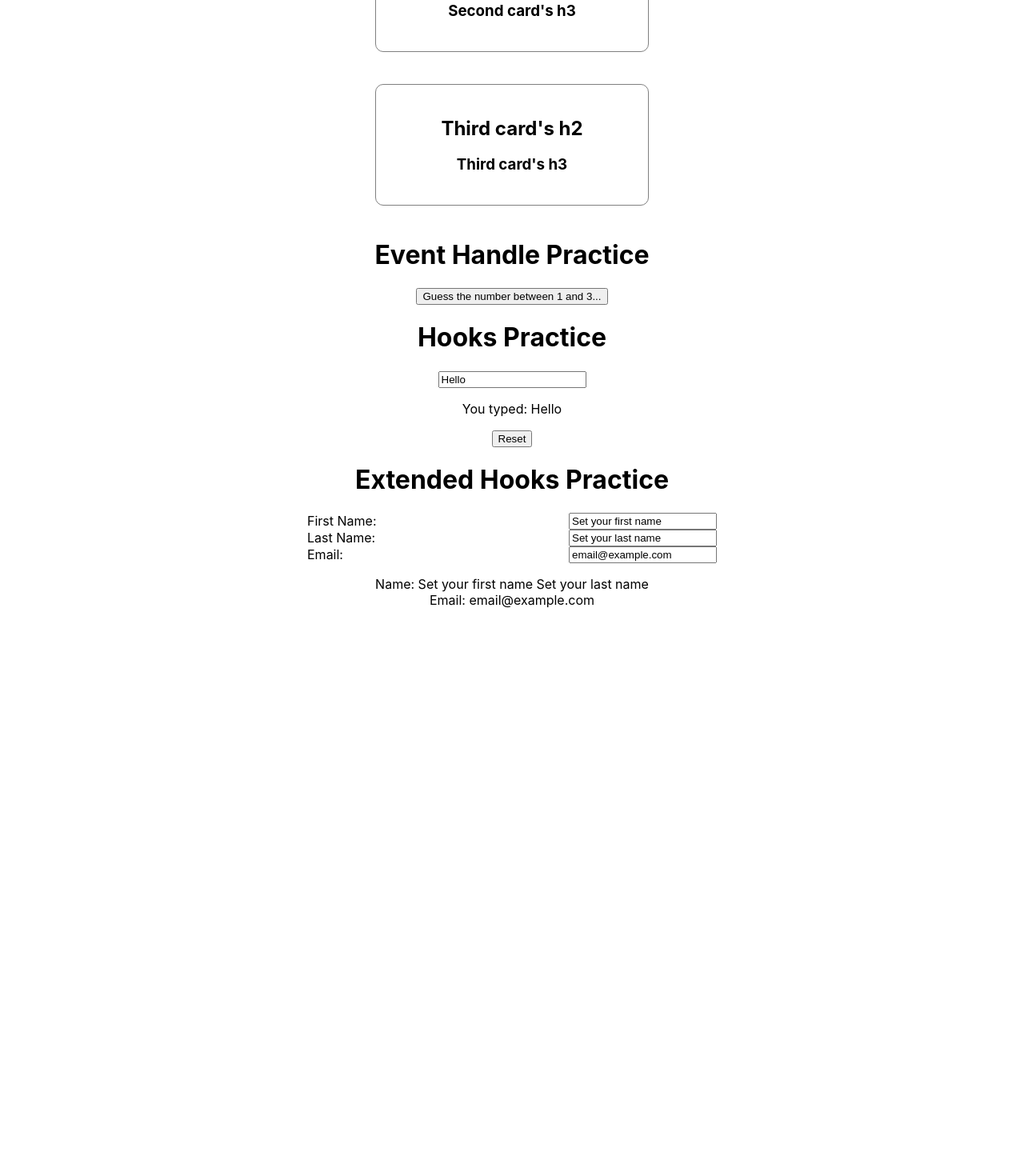
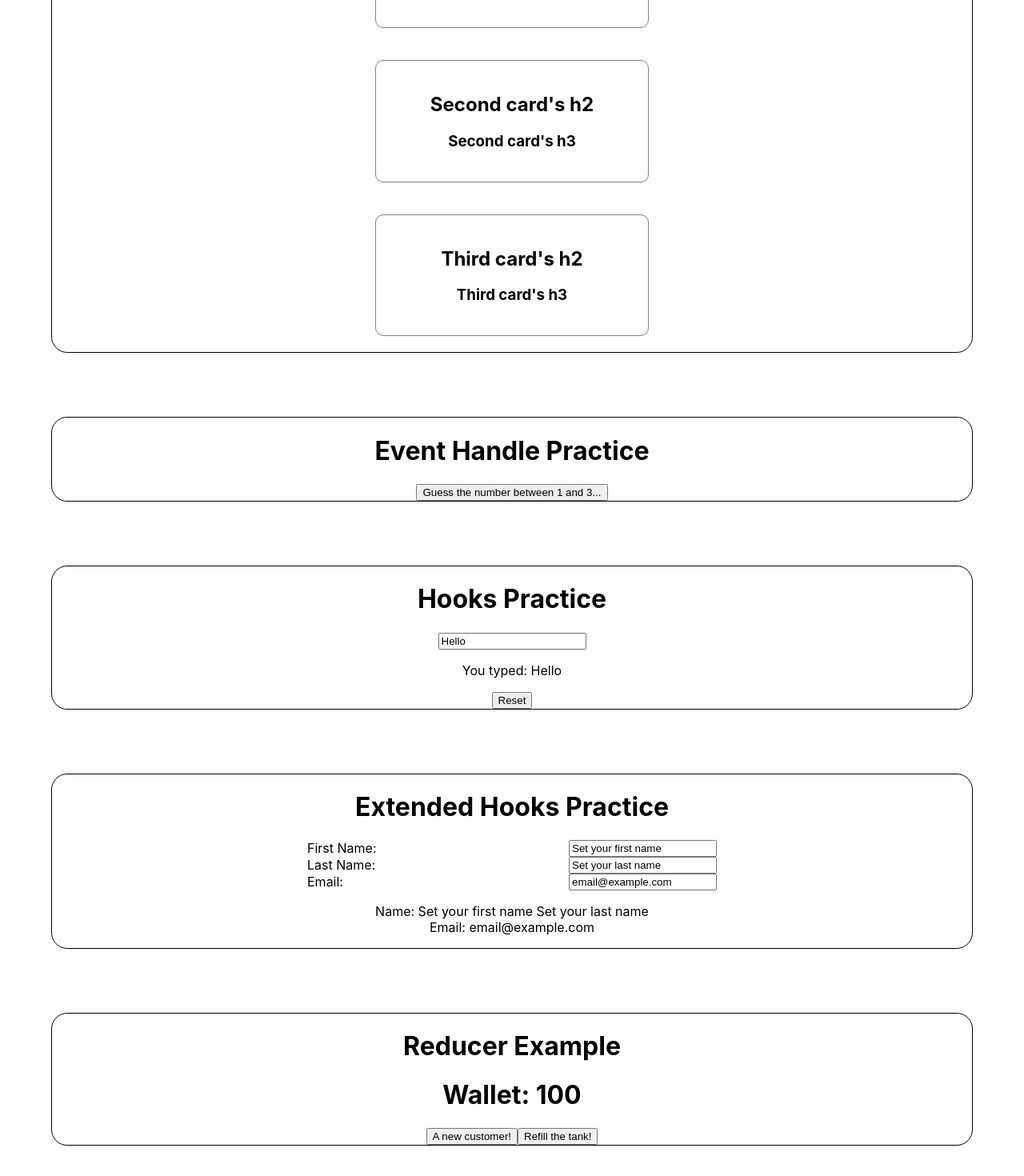
Before and after one commit to Carlosmcms/Meta-Frontend-Developer, a React (Create React App) app in the folder 5. React Basics/first-app/: page / in a window 1280 px wide. Shown: the part 562-2032 px from the top of the page at 80% size. Before the commit the page ends 1338 px from the top, so only its background shows below. Built offline with nearby package versions, Linux system fonts and the light colour scheme.

Commit message:
Managing State: Initial instance

```diff
--- a/5. React Basics/first-app/src/App.css
+++ b/5. React Basics/first-app/src/App.css
@@ -1,5 +1,11 @@
 .App {
   text-align: center;
+}
+
+div.component-container {
+  border: 1px solid black;
+  border-radius: 20px;
+  margin: 10vh 5vw;
 }
 
 #card-container {
--- a/5. React Basics/first-app/src/App.js
+++ b/5. React Basics/first-app/src/App.js
@@ -1,36 +1,45 @@
 import Heading from './Components/Heading.js'
-import Card from './Components/Card.js'
+import Card from './Components/Card/Card.js'
 import NumberGuess from './Components/NumberGuess.js'
 import InputComponent from './Components/InputComponent.js'
 import RegisterForm from './Components/RegisterForm.js'
+import ReducerExampleComponent from './Components/ReducerExampleComponent.js'
 
 import './App.css'
 
 const App = () => (
   <div className='App'>
-    <div id='heading-practice'>
+    <div className='component-container' id='heading-practice'>
       <h1>Heading Practice</h1>
       <Heading firstName='Bob' />
       <Heading firstName='Mary' />
     </div>
-    <div id='card-container'>
+    <div className='component-container' id='card-container'>
       <h1>Card Practice</h1>
       <Card h2="First card's h2" h3="First card's h3" />
       <Card h2="Second card's h2" h3="Second card's h3" />
       <Card h2="Third card's h2" h3="Third card's h3" />
     </div>
-    <div id='event-handle'>
+    <div className='component-container' id='event-handle'>
       <h1>Event Handle Practice</h1>
       <NumberGuess />
     </div>
-    <div>
+    <div className='component-container' id='hooks-practice'>
       <h1>Hooks Practice</h1>
       <InputComponent />
     </div>
-    <div>
+    <div className='component-container' id='extended-hooks-practice'>
       <h1>Extended Hooks Practice</h1>
       <RegisterForm />
     </div>
+    <div className='component-container' id='reducer-example'>
+      <h1>Reducer Example</h1>
+      <ReducerExampleComponent />
+    </div>
+    {/* <div className='component-container' id='use-context-example'>
+      <h1>useContext Example</h1>
+      <MealsContainer />
+    </div> */}
   </div>
 )
 
--- /dev/null
+++ b/5. React Basics/first-app/src/Components/ReducerExampleComponent.js
@@ -0,0 +1,25 @@
+import { useReducer } from 'react'
+
+const reducer = (state, action) => {
+  if (action.type === 'ride') return { money: state.money + 10 }
+  if (action.type === 'fuel') return { money: state.money - 50 }
+  return new Error()
+}
+
+// function ReducerExampleComponent() {
+const ReducerExampleComponent = () => {
+  const initialState = { money: 100 }
+  const [state, dispatch] = useReducer(reducer, initialState)
+
+  return (
+    <div className='reducer-example'>
+      <h1>Wallet: {state.money}</h1>
+      <div>
+        <button onClick={() => dispatch({ type: 'ride' })}>A new customer!</button>
+        <button onClick={() => dispatch({ type: 'fuel' })}>Refill the tank!</button>
+      </div>
+    </div>
+  )
+}
+
+export default ReducerExampleComponent
--- /dev/null
+++ b/5. React Basics/first-app/src/Exercises/Managing-State/FruitsCounter.js
@@ -0,0 +1,3 @@
+const FruitsCounter = () => (<h2>Total fruits: 2</h2>)
+
+export default FruitsCounter
```
Also changed, not shown: 5. React Basics/first-app/src/Components/ContextExample/Counter.js (added, +13 -0 lines), 5. React Basics/first-app/src/Components/ContextExample/MealsContainer.js (added, +16 -0 lines), 5. React Basics/first-app/src/Components/ContextExample/MealsList.js (added, +14 -0 lines), 5. React Basics/first-app/src/Components/ContextExample/MealsProvider.js (added, +17 -0 lines), 5. React Basics/first-app/src/Exercises/Managing-State/Fruits.js (added, +17 -0 lines), 5. React Basics/first-app/src/Exercises/Managing-State/StateExample.js (added, +15 -0 lines), 5. React Basics/first-app/src/Components/Card/Card.css (renamed from 5. React Basics/first-app/src/Components/Card.css), 5. React Basics/first-app/src/Components/Card/Card.js (renamed from 5. React Basics/first-app/src/Components/Card.js).
